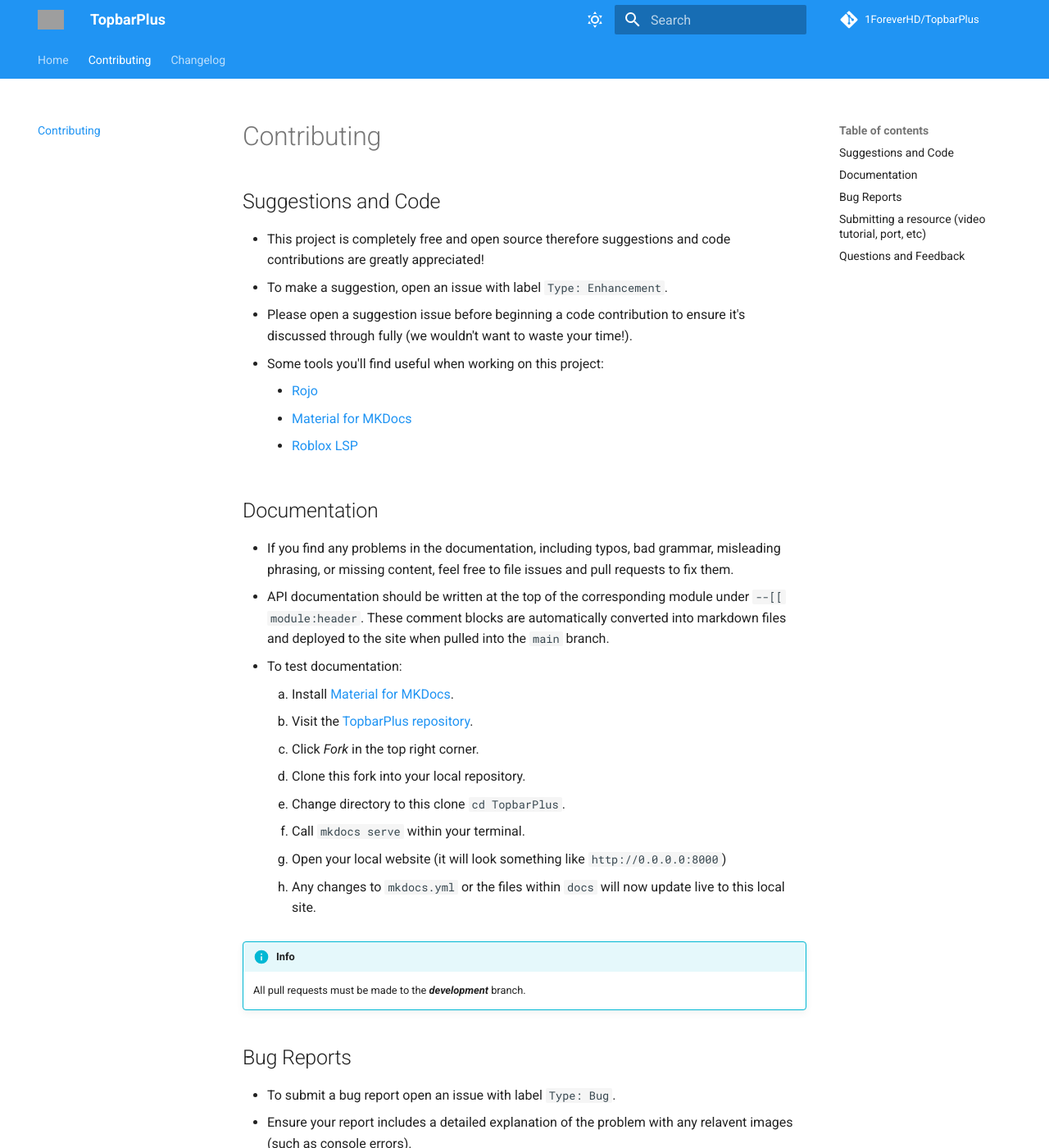
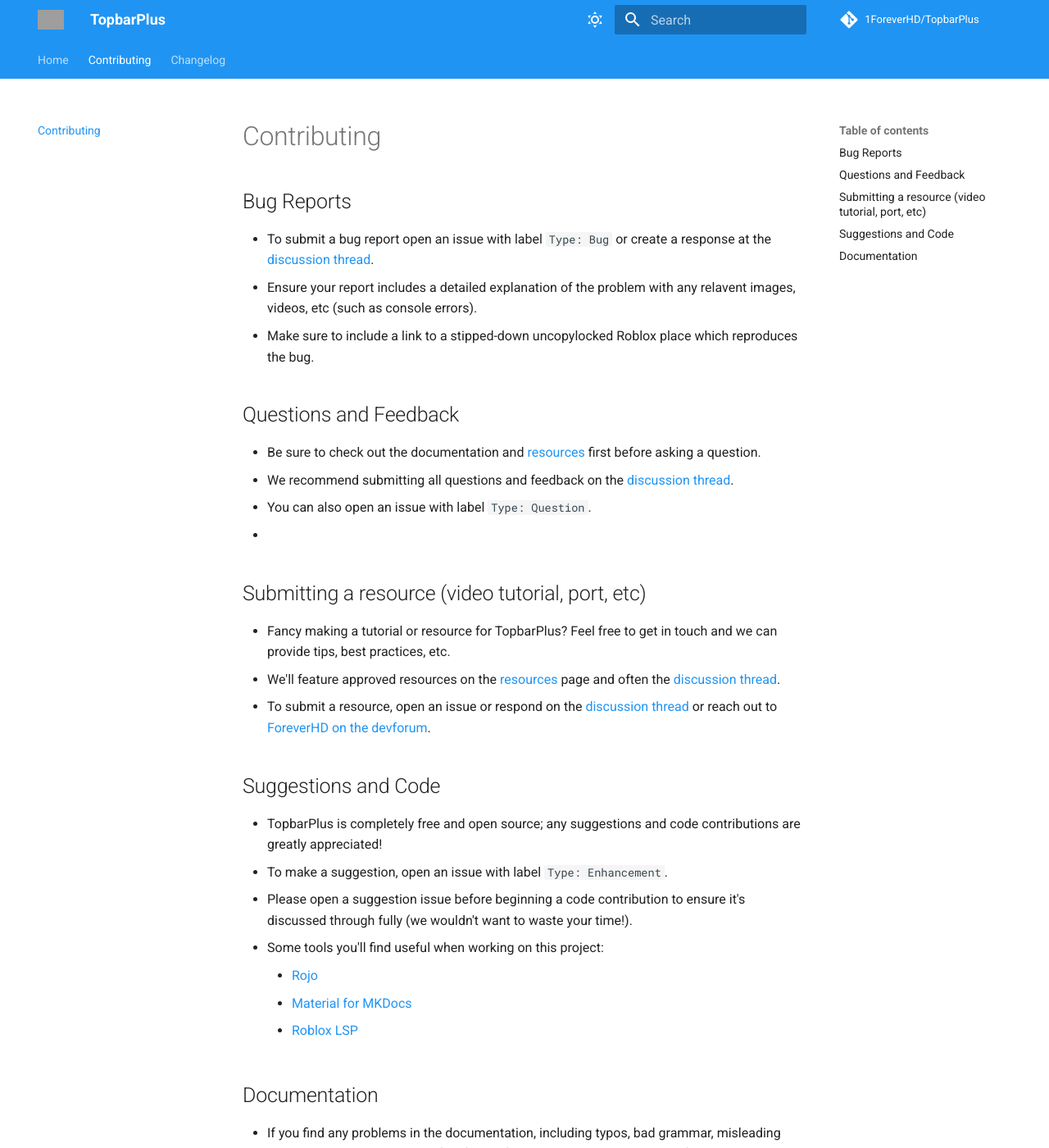
Before and after one commit to 1ForeverHD/TopbarPlus, an MkDocs documentation site: the page built from docs/contributing.md, in a window 1280 px wide and 1400 px high. Shown: the whole window at 82% size. Built offline with MkDocs 1.6.1 and Material for MkDocs 9.7.7, drawn with Linux system fonts in a browser that asks for light colours; comment, search, counter and statistics services are not loaded; some of the changed text lies outside the part shown; grey boxes are pictures that could not be loaded.

Commit message:
Updated contributing

```diff
--- a/docs/contributing.md
+++ b/docs/contributing.md
@@ -4,8 +4,23 @@
 [ForeverHD on the devforum]: https://devforum.roblox.com/u/ForeverHD/summary
 [TopbarPlus repository]: https://github.com/1ForeverHD/TopbarPlus
 
+## Bug Reports
+- To submit a bug report open an issue with label ``Type: Bug`` or create a response at the [discussion thread].
+- Ensure your report includes a detailed explanation of the problem with any relavent images, videos, etc (such as console errors).
+- Make sure to include a link to a stipped-down uncopylocked Roblox place which reproduces the bug.
+
+## Questions and Feedback
+- Be sure to check out the documentation and [resources] first before asking a question.
+- We recommend submitting all questions and feedback on the [discussion thread].
+- You can also open an issue with label ``Type: Question``.
+-
+## Submitting a resource (video tutorial, port, etc)
+- Fancy making a tutorial or resource for TopbarPlus? Feel free to get in touch and we can provide tips, best practices, etc.
+- We'll feature approved resources on the [resources] page and often the [discussion thread].
+- To submit a resource, open an issue or respond on the [discussion thread] or reach out to [ForeverHD on the devforum].
+
 ## Suggestions and Code
-- This project is completely free and open source therefore suggestions and code contributions are greatly appreciated!
+- TopbarPlus is completely free and open source; any suggestions and code contributions are greatly appreciated!
 - To make a suggestion, open an issue with label ``Type: Enhancement``.
 - Please open a suggestion issue before beginning a code contribution to ensure it's discussed through fully (we wouldn't want to waste your time!).
 - Some tools you'll find useful when working on this project:
@@ -28,17 +43,3 @@
 
 !!! info
     All pull requests must be made to the ***development*** branch.
-
-## Bug Reports
-- To submit a bug report open an issue with label ``Type: Bug``.
-- Ensure your report includes a detailed explanation of the problem with any relavent images (such as console errors).
-
-## Submitting a resource (video tutorial, port, etc)
-- Resources to improve the usability of this project are much welcome!
-- Approved resources are featured in [resources] and potentially the [discussion thread].
-- To submit a resource, open an issue or reach out to [ForeverHD on the devforum].
-
-## Questions and Feedback
-- Be sure to check out the documentation and [resources] first before asking a question.
-- We recommend submitting all questions and feedback on the [discussion thread].
-- You can also open an issue with label ``Type: Question``.
```
